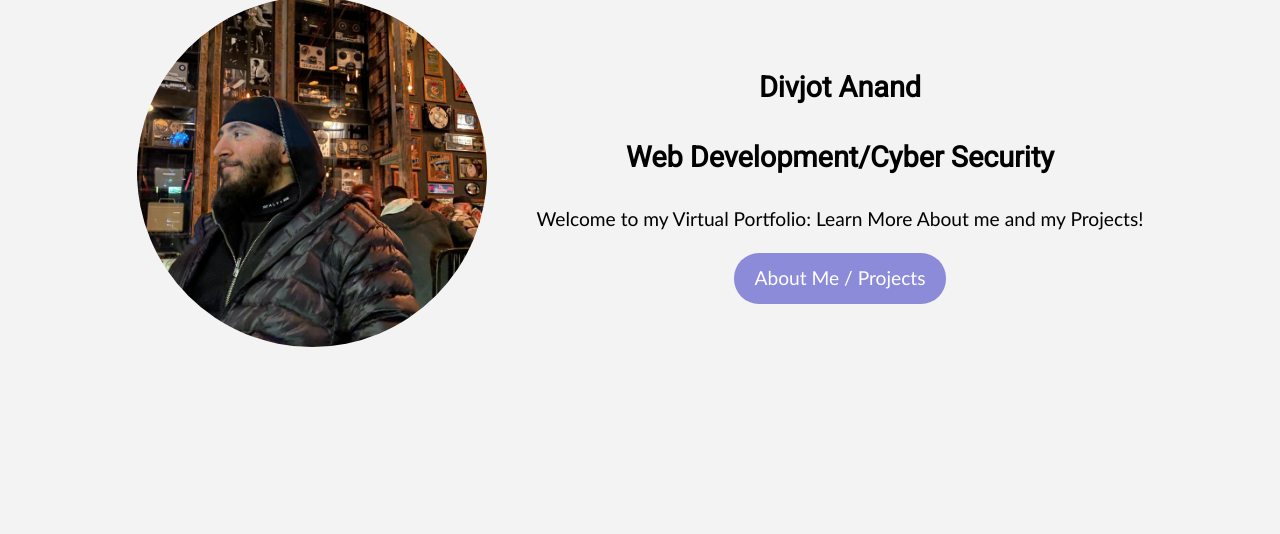
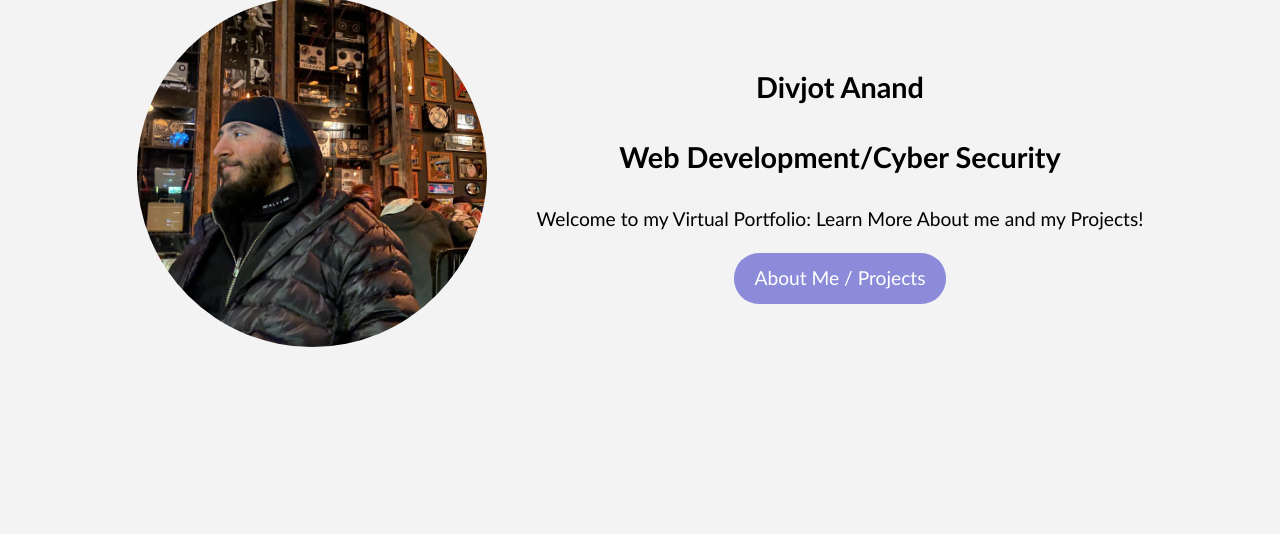
Before and after one commit to NJIT-WIS/midterm-portfolio-divanand13, a plain HTML site: page docs/index.html in a window 1280 px wide. Shown: the part 75-609 px from the top of the page. Drawn offline with Linux system fonts and the light colour scheme; a web font is replaced by a local one.

Commit message:
changed font #15

```diff
--- a/docs/css/main.css
+++ b/docs/css/main.css
@@ -32,7 +32,7 @@ h3,
 h4,
 h5,
 h6 {
-    font-family: var(--font-secondary);
+    font-family: var(--font-primary);
     text-transform: capitalize;
 }
 
```
